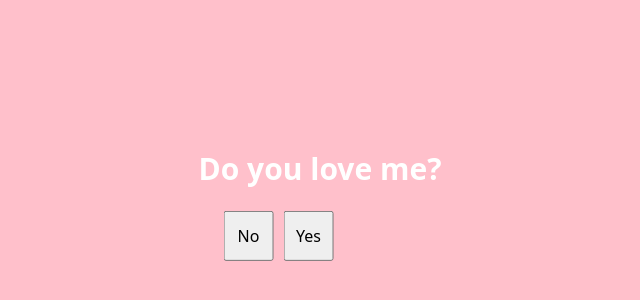
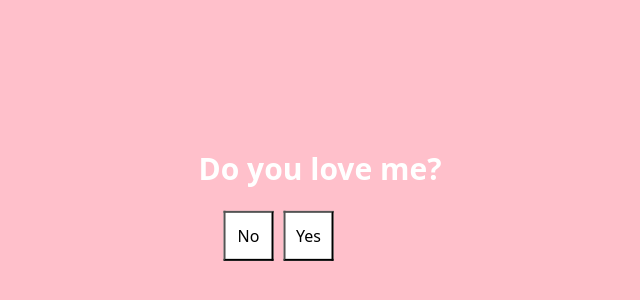
Before and after one commit to Larisagabriela329/fun, a plain HTML site: page index.html in a window 1280 px wide. Shown: the part 206-506 px from the top of the page, without its empty margins (320-960 px from the left). Drawn offline with nearby package versions, Linux system fonts and the light colour scheme.

Commit message:
Commit 2

```diff
--- a/index.html
+++ b/index.html
@@ -15,8 +15,9 @@
         <h2 class="question">Do you love me?</h2>
         <div class="buttons">
         <button type="submit" class="no-button">No</button>
-        <button type="submit" class="Yes-button">Yes</button>
+        <button type="submit" class="yes-button">Yes</button>
     </div>
     </div>
+    <script src="./index.js"></script>
 </body>
 </html>
--- a/styles/styles.css
+++ b/styles/styles.css
@@ -4,8 +4,8 @@ background-color: pink;
 }
 
 .main {
-    position: absolute;
-    top: 50%;
+position: absolute;
+top: 50%;
 left: 50%;
 transform: translate(-50%,-50%);
 }
@@ -30,6 +30,7 @@ button {
   .no-button {
     position: relative;
     transition: all 0.1s ease;
+    background-color: white;
   }
 
   .no-button:hover,
@@ -37,3 +38,7 @@ button {
     right: calc(50% - 50px);
     top: calc(50% - 20px);
   }
+
+  .yes-button {
+    background-color: white;
+  }
```
Also changed, not shown: index.js (added, +50 -0 lines).
